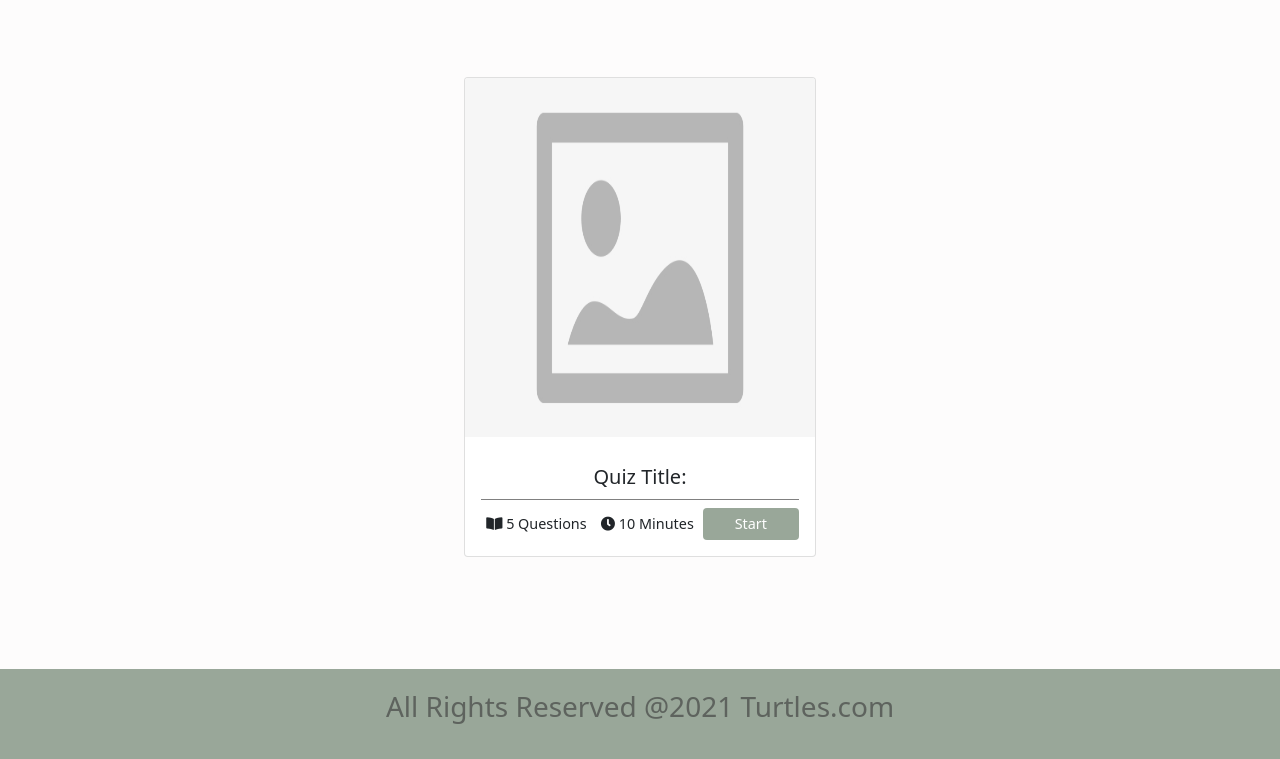
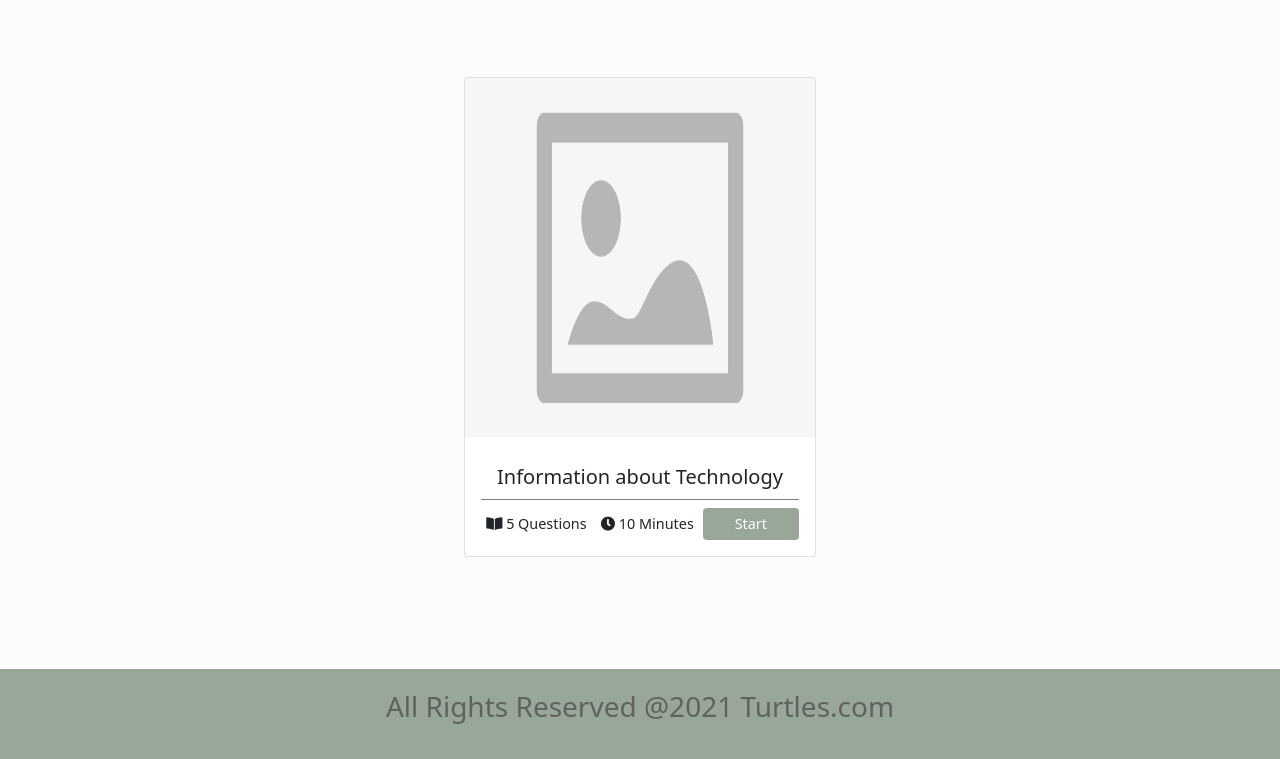
Before and after one commit to SaharZahran/Online_Quiz_Website, a plain HTML site: page dashboard.html in a window 1280 px wide. Shown: the part 1817-2576 px from the top of the page. Drawn offline with nearby package versions, Linux system fonts and the light colour scheme.

Commit message:
update dashboard.html file

```diff
--- a/dashboard.html
+++ b/dashboard.html
@@ -110,7 +110,7 @@
         <div class="card quiz" style="width: 22rem;">
             <img src="img/img_placeholder.png" class="card-img-top" alt="quiz_photo" id="quizImg5">
             <div class="card-body">
-                <h5 class="card-title" id="quizTitle5">Quiz Title: <span></span></h5>
+                <h5 class="card-title" id="quizTitle5">Information about Technology<span></span></h5>
                 <div class="quiz_details">
                     <div id="numQuestion5"><i class="fas fa-book-open"></i> 5 Questions</div>
                     <div id="numDuration5"><i class="fas fa-clock"></i> 10 Minutes</div>
```
